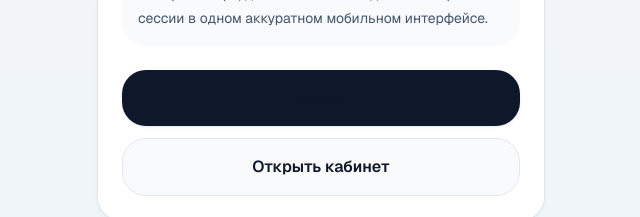
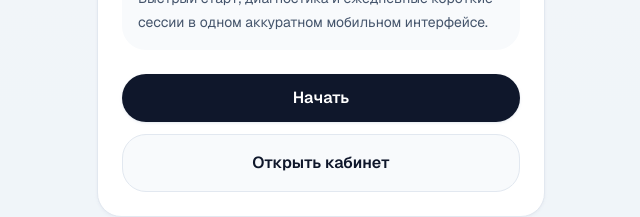
Before and after one commit to 4730188-hue/ege-trainer, a Next.js app: page / in a window 1280 px wide. Shown: the part 482-699 px from the top of the page, without its empty margins (319-959 px from the left). Built offline with nearby package versions, Linux system fonts and the light colour scheme.

Commit message:
Fix welcome CTA text rendering

```diff
--- a/app/page.tsx
+++ b/app/page.tsx
@@ -31,9 +31,9 @@ export default function LandingPage() {
           <div className="mt-6 space-y-3">
             <Link
               href="/onboarding"
-              className="block rounded-3xl bg-slate-900 px-5 py-4 text-center text-base font-semibold text-white shadow-sm shadow-slate-300/40 transition hover:opacity-95"
+              className="block rounded-3xl bg-slate-900 px-5 py-4 text-center text-base font-semibold shadow-sm shadow-slate-300/40 transition hover:opacity-95"
             >
-              Начать
+              <span className="block leading-none text-white">Начать</span>
             </Link>
             <Link
               href="/home"
```
